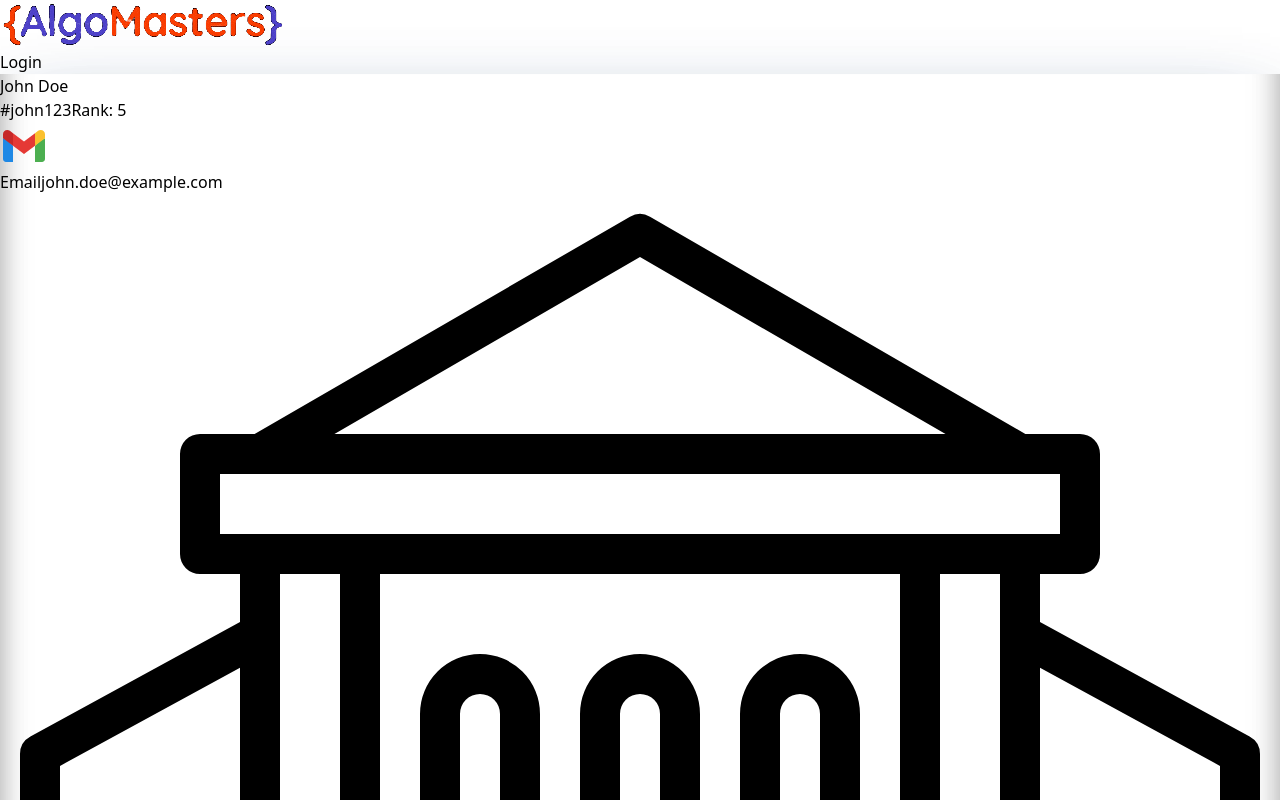
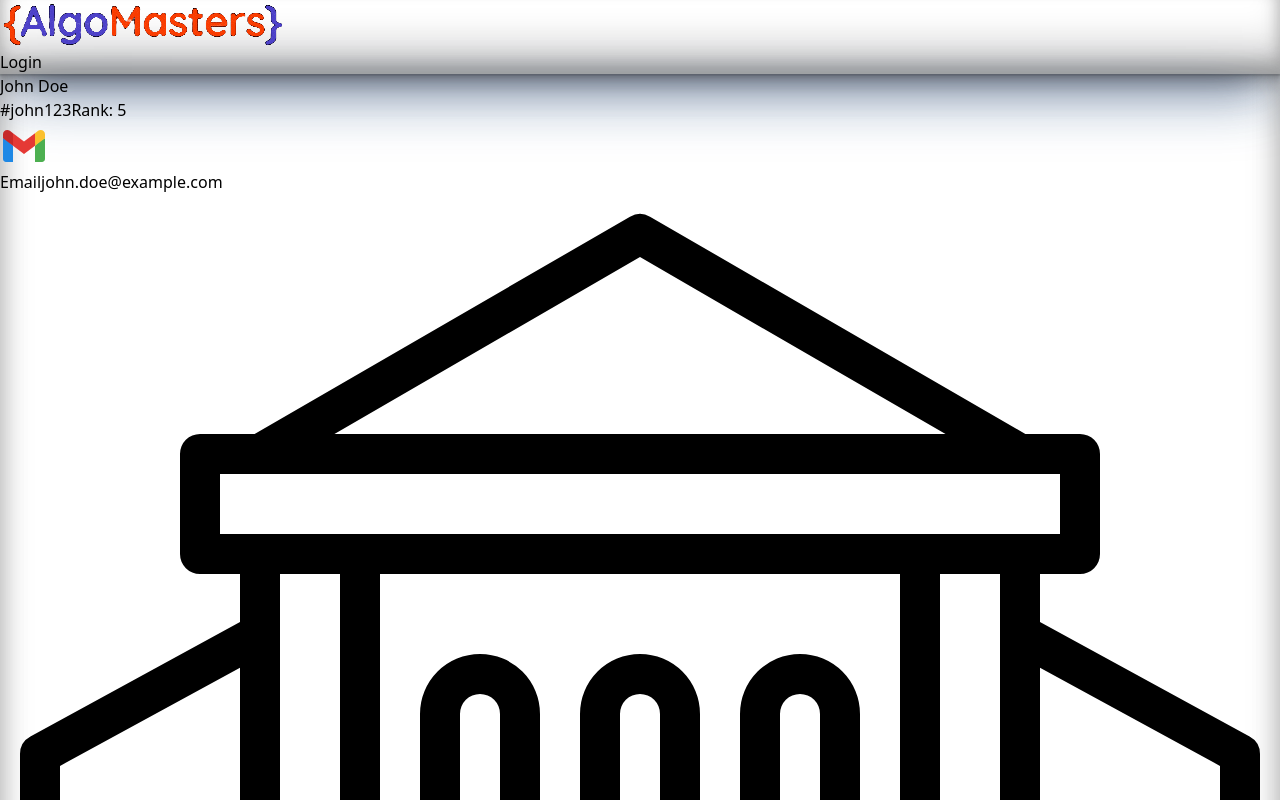
Before and after one commit to Dhiraj-2004/AlgoMaster, a React (Vite) app in the folder frontend/: page / in a window 1280 px wide. Shown: the top 800 px of the page. Built offline with nearby package versions, Linux system fonts and the light colour scheme.

Commit message:
check Nav

```diff
--- a/frontend/src/component/Navbar.jsx
+++ b/frontend/src/component/Navbar.jsx
@@ -14,7 +14,7 @@ export const Navbar = () => {
   }, [navigate]);
 
   return (
-    <nav className="bg-[#15171c] fixed top-0 left-0 w-full z-50">
+    <nav className="navbar bg-[#000004] fixed top-0 left-0 w-full z-50 border-b border-[#1c1c1e]">
       <div className="max-w-screen-xl flex flex-wrap items-center justify-between mx-auto p-4">
         <NavLink to="/">
           <img src={assets.logo} alt="Logo" className="w-48 xl:w-48 lg:w-44 md:w-40 sm:w-40 object-contain" />
@@ -24,7 +24,7 @@ export const Navbar = () => {
           {!isLoggedIn ?
             <button
               type="button"
-              className="text-white bg-red-500 hover:bg-red-600 focus:ring-4 font-medium text-lg px-4 py-2 text-center dark:hover:bg-red-700 dark:focus:ring-red-800 w-28 h-12 rounded-2xl"
+              className="text-white bg-[#e83803] hover:bg-red-600 focus:ring-4 font-medium text-lg px-4 py-2 text-center dark:hover:bg-red-700 dark:focus:ring-red-800 w-28 h-12 rounded-2xl"
               onClick={() => { navigate("/login") }}
             >
               Login
@@ -46,7 +46,7 @@ export const Navbar = () => {
                     className={({ isActive }) =>
                       isActive
                         ? 'block py-2 px-3 md:p-0 bg-blue-700 rounded md:bg-transparent md:text-blue-700 md:dark:text-blue-500'
-                        : 'block py-2 px-3 md:p-0  rounded  md:hover:bg-transparent md:hover:text-blue-700 md:dark:hover:text-blue-500'
+                        : 'block py-2 px-3 md:p-0 rounded md:hover:bg-transparent md:hover:text-blue-700 md:dark:hover:text-blue-500'
                     }
                     aria-current="page"
                   >
@@ -59,8 +59,8 @@ export const Navbar = () => {
                     to="/leetcode"
                     className={({ isActive }) =>
                       isActive
-                        ? 'block py-2 px-3 md:p-0  bg-blue-700 rounded md:bg-transparent md:text-blue-700 md:dark:text-blue-500'
-                        : 'block py-2 px-3 md:p-0  rounded  md:hover:bg-transparent md:hover:text-blue-700 md:dark:hover:text-blue-500'
+                        ? 'block py-2 px-3 md:p-0 bg-blue-700 rounded md:bg-transparent md:text-blue-700 md:dark:text-blue-500'
+                        : 'block py-2 px-3 md:p-0 rounded md:hover:bg-transparent md:hover:text-blue-700 md:dark:hover:text-blue-500'
                     }
                   >
                     LeetCode
@@ -72,8 +72,8 @@ export const Navbar = () => {
                     to="/codechef"
                     className={({ isActive }) =>
                       isActive
-                        ? 'block py-2 px-3 md:p-0 text-white bg-blue-700 rounded md:bg-transparent md:text-blue-700 md:dark:text-blue-500'
-                        : 'block py-2 px-3 md:p-0  rounded  md:hover:bg-transparent md:hover:text-blue-700 md:dark:hover:text-blue-500'
+                        ? 'block py-2 px-3 md:p-0 bg-blue-700 rounded md:bg-transparent md:text-blue-700 md:dark:text-blue-500'
+                        : 'block py-2 px-3 md:p-0 rounded md:hover:bg-transparent md:hover:text-blue-700 md:dark:hover:text-blue-500'
                     }
                   >
                     CodeChef
@@ -86,7 +86,7 @@ export const Navbar = () => {
                     className={({ isActive }) =>
                       isActive
                         ? 'block py-2 px-3 md:p-0 bg-blue-700 rounded md:bg-transparent md:text-blue-700 md:dark:text-blue-500'
-                        : 'block py-2 px-3 md:p-0  rounded  md:hover:bg-transparent md:hover:text-blue-700 md:dark:hover:text-blue-500'
+                        : 'block py-2 px-3 md:p-0 rounded md:hover:bg-transparent md:hover:text-blue-700 md:dark:hover:text-blue-500'
                     }
                   >
                     CodeForces
@@ -99,6 +99,7 @@ export const Navbar = () => {
         }
       </div>
     </nav>
+
   );
 };
 
--- a/frontend/src/index.css
+++ b/frontend/src/index.css
@@ -55,3 +55,18 @@
     /* rgba(10, 37, 64, 0.35) 0px -2px 6px 0px inset; */
     rgba(20, 76, 131, 0.4) 0px 40px 80px -10px;
 }
+
+.navbar {
+  box-shadow:
+    rgba(0, 0, 0, 0.17) 0px -10px 15px 0px inset,
+    rgba(0, 0, 0, 0.15) 0px -18px 20px 0px inset,
+    rgba(0, 0, 0, 0.1) 0px -40px 30px 0px inset,
+    rgba(0, 0, 0, 0.06) 0px 1px 1px,
+    rgba(0, 0, 0, 0.09) 0px 2px 1px,
+    rgba(0, 0, 0, 0.09) 0px 4px 2px,
+    rgba(0, 0, 0, 0.09) 0px 8px 4px,
+    rgba(0, 0, 0, 0.09) 0px 16px 8px,
+    rgba(50, 50, 93, 0.25) 0px 25px 50px -10px,
+    rgba(0, 0, 0, 0.3) 0px 20px 40px -20px,
+    rgba(20, 76, 131, 0.4) 0px 30px 60px -8px;
+}
--- a/frontend/src/pages/Home.jsx
+++ b/frontend/src/pages/Home.jsx
@@ -26,7 +26,8 @@ const Home = () => {
   };
 
   return (
-    <div className="w-full h-full flex flex-col xl:flex-row gap-10 items-center justify-center">
+
+    <div className="w-full h-full flex flex-col xl:flex-row gap-10 items-center justify-center shadow-lg">
       {/* Info */}
       <div id="Card" className="flex flex-col items-center rounded-3xl border border-zinc-300 dark:border-zinc-800 p-5 w-full sm:w-3/5 xl:w-[30%] h-72">
         <div>
```
